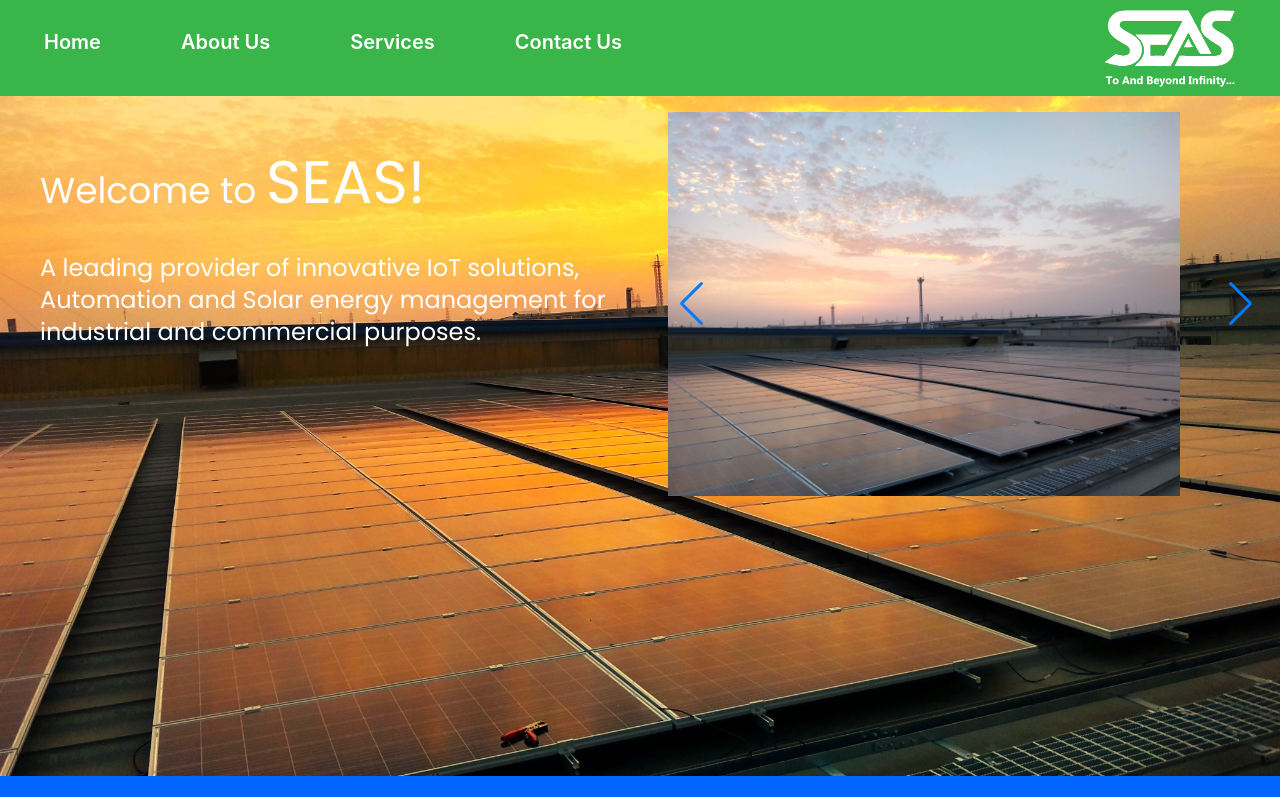
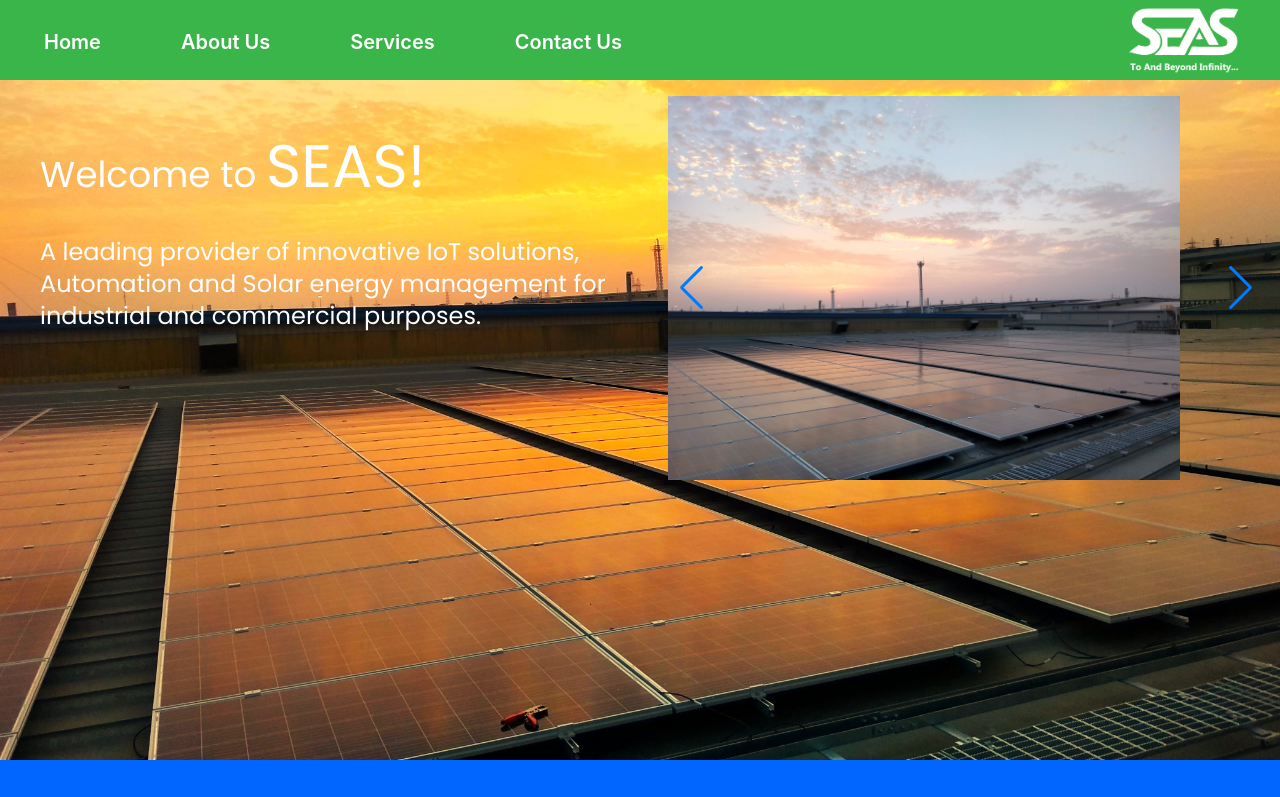
Before and after one commit to webdev-vignesh/SEAS, a React (Create React App) app: page / in a window 1280 px wide. Shown: the top 797 px of the page. Built offline with nearby package versions, Linux system fonts and the light colour scheme.

Commit message:
added sticky navbar on top

```diff
--- a/src/components/NavBar.js
+++ b/src/components/NavBar.js
@@ -9,7 +9,7 @@ function NavBar() {
   const path = window.location.href;
 
   return (
-    <nav className="flex justify-between bg-[#3AB54A]">
+    <nav className="sticky top-0 flex justify-between bg-[#3AB54A] h-min">
       <ul className="hidden sm:flex space-x-20 p-5 ml-6 text-xl font-semibold text-white">
         <li className="mt-2"><RLink to="/" element={<MainPage/>} className="hover:text-green-900 ">Home</RLink></li>
         <li className="mt-2">
@@ -37,8 +37,8 @@ function NavBar() {
       <div className="sm:invisible">
         <Drawer />
       </div>
-      <div className="navbar-logo grid col-start-4 justify-items-end mr-6">
-          <RLink to="/"><img src={Logo} alt='seas-logo' className='h-24 cursor-pointer' /></RLink>
+      <div className="mr-6">
+          <RLink to="/"><img src={Logo} alt='seas-logo' className='h-20 cursor-pointer' /></RLink>
       </div>
     </nav>
   );
```
